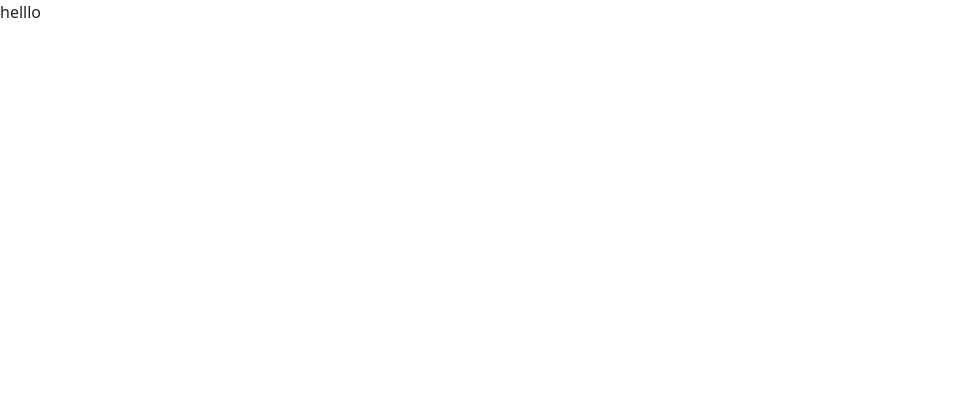
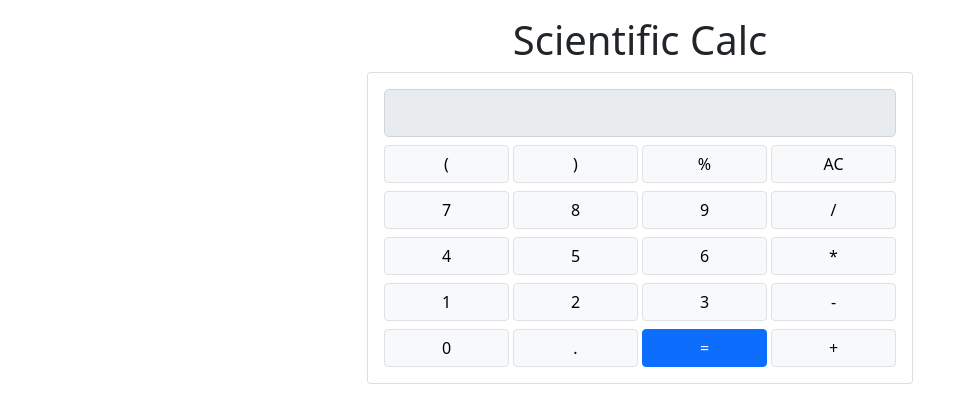
Before and after one commit to ISHAQ98/scientific-calculator, a plain HTML site: page src/index.html in a window 1280 px wide. Shown: the whole page, without its empty margins (0-975 px from the left). Drawn offline with nearby package versions, Linux system fonts and the light colour scheme.

Commit message:
basic buttons and input box

```diff
--- a/src/index.html
+++ b/src/index.html
@@ -7,7 +7,130 @@
     <title>Scientific calculator</title>
 </head>
 <body>
-    helllo
+    <div class="container">
+        <h1 class="text-center mt-3">Scientific Calc</h1>
+        <div class="row ">
+            <div class="offset-md-3 col-md-6 ">
+                <div class="card">
+                    <div class="card-body">
+                        <input readonly
+                         id="calc-display"
+                         class="form-control form-control-lg"
+                         type="text"
+                         aria-label=".form-control-lg example">
+                         <div class="row gx-1">
+                            <div class="col-3">
+                                <button type="button" class="btn btn-light w-100 mt-2 border">
+                                    (
+                                </button>
+                            </div>
+                            <div class="col-3">
+                                <button type="button" class="btn btn-light w-100 mt-2 border">
+                                    )
+                                </button>
+                            </div>
+                            <div class="col-3">
+                                <button type="button" class="btn btn-light w-100 mt-2 border">
+                                    %
+                                </button>
+                            </div>
+                            <div class="col-3">
+                                <button type="button" class="btn btn-light w-100 mt-2 border">
+                                    AC
+                                </button>
+                            </div>
+
+                            <div class="col-3">
+                                <button type="button" class="btn btn-light w-100 mt-2 border">
+                                    7
+                                </button>
+                            </div>
+                            <div class="col-3">
+                                <button type="button" class="btn btn-light w-100 mt-2 border">
+                                    8
+                                </button>
+                            </div>
+                            <div class="col-3">
+                                <button type="button" class="btn btn-light w-100 mt-2 border">
+                                    9
+                                </button>
+                            </div>
+                            <div class="col-3">
+                                <button type="button" class="btn btn-light w-100 mt-2 border">
+                                    /
+                                </button>
+                            </div>
+
+                            <div class="col-3">
+                                <button type="button" class="btn btn-light w-100 mt-2 border">
+                                    4
+                                </button>
+                            </div>
+                            <div class="col-3">
+                                <button type="button" class="btn btn-light w-100 mt-2 border">
+                                    5
+                                </button>
+                            </div>
+                            <div class="col-3">
+                                <button type="button" class="btn btn-light w-100 mt-2 border">
+                                    6
+                                </button>
+                            </div>
+                            <div class="col-3">
+                                <button type="button" class="btn btn-light w-100 mt-2 border">
+                                    *
+                                </button>
+                            </div>
+
+                            <div class="col-3">
+                                <button type="button" class="btn btn-light w-100 mt-2 border">
+                                    1
+                                </button>
+                            </div>
+                            <div class="col-3">
+                                <button type="button" class="btn btn-light w-100 mt-2 border">
+                                    2
+                                </button>
+                            </div>
+                            <div class="col-3">
+                                <button type="button" class="btn btn-light w-100 mt-2 border">
+                                    3
+                                </button>
+                            </div>
+                            <div class="col-3">
+                                <button type="button" class="btn btn-light w-100 mt-2 border">
+                                    -
+                                </button>
+                            </div>
+
+                            <div class="col-3">
+                                <button type="button" class="btn btn-light w-100 mt-2 border">
+                                    0
+                                </button>
+                            </div>
+                            <div class="col-3">
+                                <button type="button" class="btn btn-light w-100 mt-2 border">
+                                    .
+                                </button>
+                            </div>
+                            <div class="col-3">
+                                <button type="button" class="btn btn-primary w-100 mt-2 border-primary">
+                                    =
+                                </button>
+                            </div>
+                            <div class="col-3">
+                                <button type="button" class="btn btn-light w-100 mt-2 border">
+                                    +
+                                </button>
+                            </div>
+                         </div>
+                    </div>
+                </div>
+            </div>
+
+        </div>
+    </div>
+
     <script src="https://cdn.jsdelivr.net/npm/bootstrap@5.0.2/dist/js/bootstrap.bundle.min.js" integrity="sha384-MrcW6ZMFYlzcLA8Nl+NtUVF0sA7MsXsP1UyJoMp4YLEuNSfAP+JcXn/tWtIaxVXM" crossorigin="anonymous"></script>
 </body>
 </html>
```
